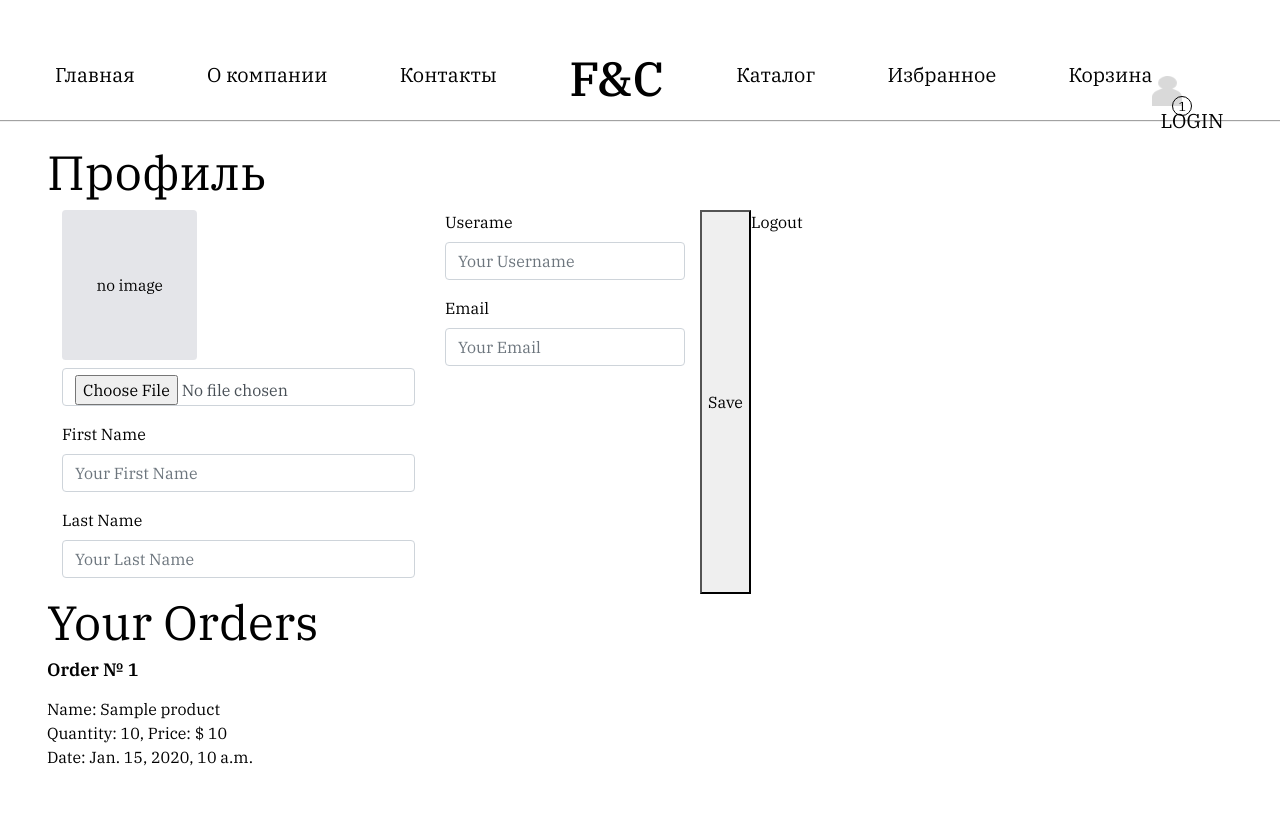
After one commit to AliceTaran/furniture_store, a Django app: template users/templates/users/profile.html in a window 1280 px wide. The commit adds this page. Run offline with Django 3.2, Linux system fonts and the light colour scheme; the template is opened without the code that fills it: most values are stand-ins (such as "Sample title", 1, 10 or a date in 2020).

Commit message:
register and profile views created

```diff
--- a/cart/templates/cart/detail.html
+++ b/cart/templates/cart/detail.html
@@ -48,7 +48,7 @@
             <a href="/shop" class="cart-btn">Продолжить покупки</a>
             {% with cart_quantity=cart|length %}
              {% if cart_quantity > 0 %}
-                <a href="#" class="cart-btn">Оформить</a>
+                <a href="{% url 'orders:order_create' %}" class="cart-btn">Оформить</a>
             {% endif %}
             {% endwith %}
         </div>
--- a/furniture_store/urls.py
+++ b/furniture_store/urls.py
@@ -24,6 +24,7 @@ urlpatterns = [
     path('admin/', admin.site.urls),
     path('cart/', include('cart.urls', namespace='cart')),
     path('user/', include('users.urls', namespace='user')),
+    path('orders/', include('orders.urls', namespace='orders')),
     path('', include('main.urls', namespace='main')),
     path('news/', include('news.urls')),
 ] + static(settings.STATIC_URL, document_root=settings.STATIC_ROOT)
--- a/main/templates/main/layout.html
+++ b/main/templates/main/layout.html
@@ -32,7 +32,7 @@
             </nav>
             <div class="header-profile pt-2">
                 <a href="{% url 'cart:cart_detail' %}"><img src="{% static 'main/img/group103.png' %}" class="group103" alt=""></a>
-                <a href="#" class="m-2">LOGIN</a>
+                <a href="{% url 'users:login' %}" class="m-2">LOGIN</a>
                 <p class="cart-quantity">
                     {% with cart_quantity=cart|length %}
                         {% if cart_quantity > 0 %}
--- a/users/templates/users/login.html
+++ b/users/templates/users/login.html
@@ -25,6 +25,12 @@
                 </div>
                 <button type="submit" class="login-btn form-style">Логин</button>
             </form>
+            <div class="reset-pass">
+                <hr>
+                <div class="mt-3">
+                    <a href="#">Reset Password</a> | <a href="{% url 'user:registration' %}">Create Account</a>
+                </div>
+            </div>
         </div>
     </section>
 
--- /dev/null
+++ b/users/templates/users/profile.html
@@ -0,0 +1,100 @@
+{% extends 'main/layout.html' %}
+{% load static %}
+
+{% block title %}Профиль{% endblock %}
+
+{% block content %}
+
+    <div class="d-flex">
+        <div class="profile bg-white p-4 mb-4 mx-2 rounded">
+            <h2 class="mb-2">Профиль</h2>
+            <form action="{% url 'users:profile' %}" method="post" enctype="multipart/form-data">
+                {% csrf_token %}
+                <div class="d-flex">
+                    <div class="1box">
+                        <div class="col-md-12 mb-3">
+                            {% if user.image %}
+                                <img src="{{ user.image.url }}" alt="Avatar" class="img-fluid"
+                                style="max-width: 150px; max-height: 150px;">
+                            {% else %}
+                                <img src="{% static 'img/no_image.svg' %}" alt="Avatar" class="img-fluid"
+                                style="max-width: 150px; max-height: 150px;">
+                            {% endif %}
+                            <input type="file" class="form-control form-styleprofile mt-2" id="id_image"
+                            name="image" accept="image/*">
+                        </div>
+                        <div class="col-md-12 mb-3">
+                            <label for="id_first_name" class="form-label">First Name</label>
+                            <input type="text" class="form-control form-styleprofile" id="id_first_name"
+                            name="first_name" placeholder="Your First Name" value="{{ form.first_name.value }}"
+                            required>
+                        </div>
+                        <div class="col-md-12 mb-3">
+                            <label for="id_last_name" class="form-label">Last Name</label>
+                            <input type="text" class="form-control form-styleprofile" id="id_last_name"
+                            name="last_name" placeholder="Your Last Name" value="{{ form.last_name.value }}"
+                            required>
+                        </div>
+                    </div>
+                    <div class="2box">
+                        <div class="col-md-12 mb-3">
+                            <label for="id_username" class="form-label">Userame</label>
+                            <input type="text" class="form-control form-styleprofile" id="id_username"
+                            name="username" placeholder="Your Username" value="{{ form.username.value }}"
+                            required>
+                        </div>
+                    <div class="2box">
+                        <div class="col-md-12 mb-3">
+                            <label for="id_email" class="form-label">Email</label>
+                            <input type="email" class="form-control form-styleprofile" id="id_email"
+                            name="email" placeholder="Your Email" value="{{ form.email.value }}"
+                            required>
+                        </div>
+                    </div>
+                </div>
+                <div class="btns d-flex gap-4 mt-4"></div>
+                    <button type="submit" class="profile-btn">Save</button>
+                    <a class="profile-btn" href="{% url 'user:logout' %}">Logout</a>
+                </div>
+            </form>
+            <div class="orders">
+                <h2 class="mb-2">Your Orders</h2>
+                {% if orders %}
+                    <div class="orderss">
+                        {% for order in orders %}
+                            <div class="order-cart">
+                                <h5 class="order-title">Order № {{ order.id }}</h5>
+                                <p class="order-desc">
+                                    {% for item in order.items.all %}
+                                        <div class="orders-carts">
+                                            <span class="dadad">Name: </span><a class="" href="{% url 'main:product_detail' item.product.slug %}">{{ item.product.name }}</a>
+                                            <br>
+                                            <span class="dadad">Quantity: </span> {{ item.quantity }},
+                                            <span class="dadad">Price: $ {{ item.price }} </span> <br>
+                                            <span class="dadad">Date: </span> {{ order.created }}
+                                            <br>
+                                        </div>
+                                    {% endfor %}
+                                </p>
+                            </div>
+                        {% endfor %}
+                    </div>
+                {% else %}
+                    <h4 class="notorders"> You haven't ordered anything yet</h4>
+                {% endif %}
+            </div>
+        </div>
+    </div>
+
+
+
+
+
+
+
+
+
+
+
+
+{% endblock content %}
```
Also changed, not shown: orders/forms.py (+23 -0 lines), orders/templates/order/create.html (added, +62 -0 lines), orders/templates/order/created.html (added, +17 -0 lines), orders/urls.py (+8 -0 lines), orders/views.py (+25 -1 lines), users/forms.py (+40 -1 lines), users/templates/profile.html (deleted, +0 -21 lines), users/templates/registration.html (deleted, +0 -21 lines), users/templates/users/registration.html (added, +67 -0 lines), users/views.py (+42 -5 lines).
